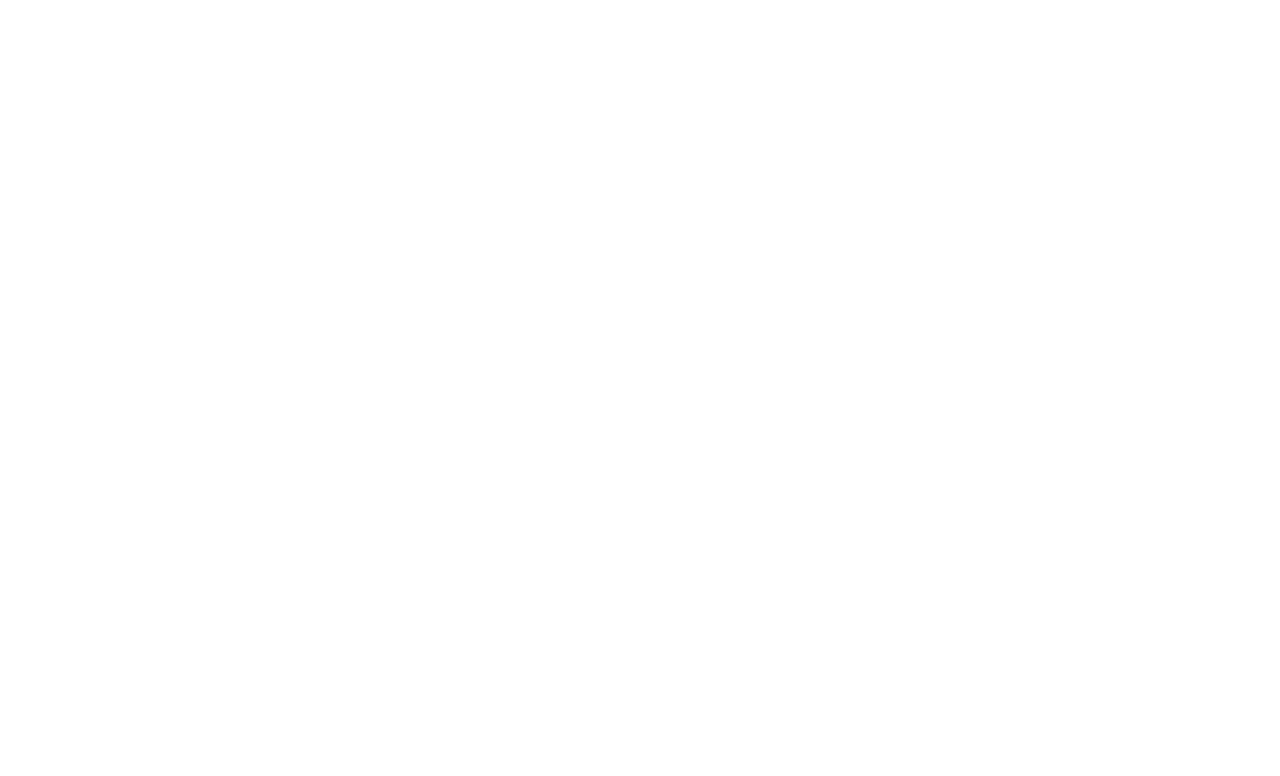
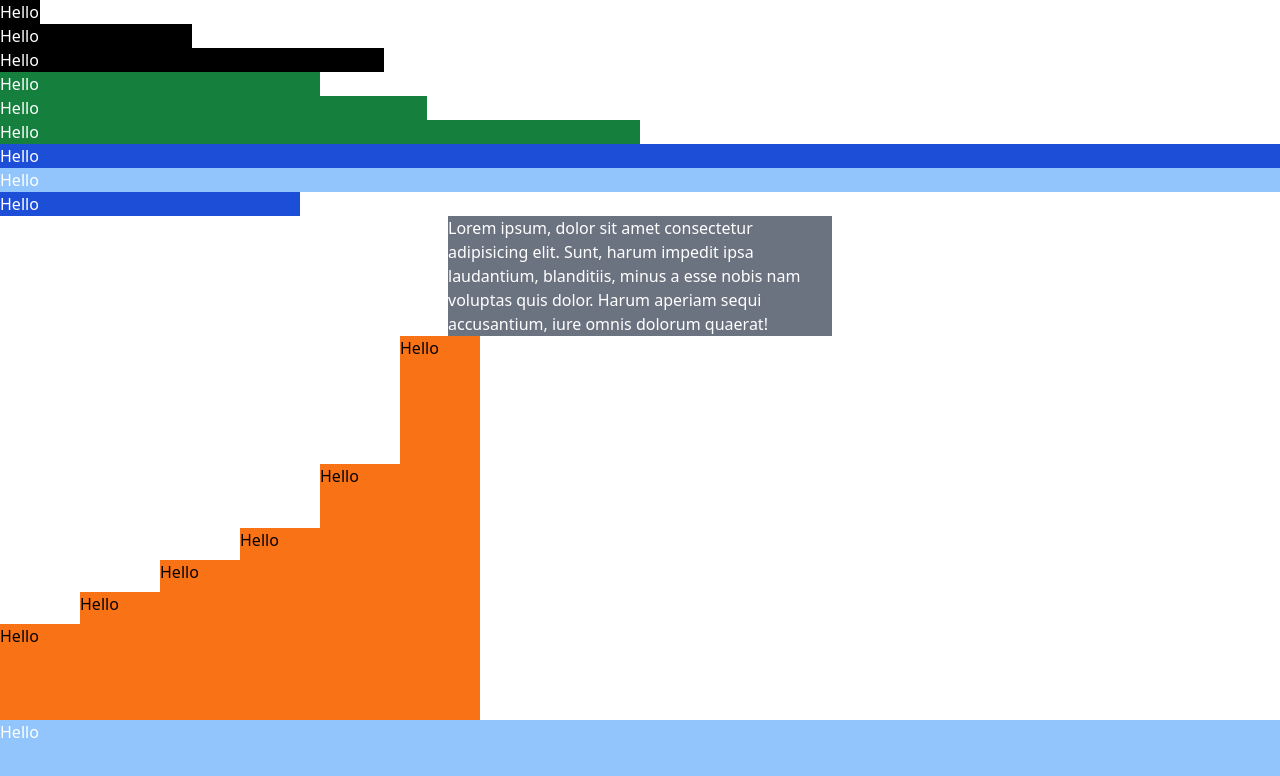
Before and after one commit to AhmetLoca/practicum-tasks, a plain HTML site: page 05-sizing/index.html in a window 1280 px wide. Drawn offline with nearby package versions, Linux system fonts and the light colour scheme.

Commit message:
finished 05-sizing

```diff
--- a/05-sizing/index.html
+++ b/05-sizing/index.html
@@ -9,26 +9,49 @@
   </head>
   <body>
     <!-- Width -->
+    <div class="bg-black text-white w-10">Hello</div>
+    <div class="bg-black text-white w-48">Hello</div>
+    <div class="bg-black text-white w-96">Hello</div>
 
     <!-- Percentages -->
+    <div class="bg-green-700 text-white w-1/4">Hello</div> <!-- width:25% !-->
+    <div class="bg-green-700 text-white w-1/3">Hello</div> <!-- width:33% !-->
+    <div class="bg-green-700 text-white w-1/2">Hello</div> <!-- width:50% !-->
+
 
     <!-- Width of the viewport -->
+    <div class="bg-blue-700 text-white w-screen">Hello</div>
+
 
     <!-- 100% of container -->
+    <div class="bg-blue-300 text-white w-full">Hello</div>
 
     <!-- min/max content -->
 
     <!-- Arbitrary width -->
+    <div class="bg-blue-700 text-white w-[300px]">Hello</div>
 
     <!-- Max Width -->
+    <div class="bg-gray-500 text-white max-w-sm mx-auto">Lorem ipsum, dolor sit amet consectetur adipisicing elit. Sunt, harum impedit ipsa laudantium, blanditiis, minus a esse nobis nam voluptas quis dolor. Harum aperiam sequi accusantium, iure omnis dolorum quaerat!</div>
+
 
     <!-- Height (Most of the same options as widths) -->
+    <div class="flex items-end">
+      <div class="bg-orange-500 w-20 h-24">Hello</div>
+      <div class="bg-orange-500 w-20 h-32">Hello</div>
+      <div class="bg-orange-500 w-20 h-40">Hello</div>
+      <div class="bg-orange-500 w-20 h-48">Hello</div>
+      <div class="bg-orange-500 w-20 h-64">Hello</div>
+      <div class="bg-orange-500 w-20 h-96">Hello</div>
+    </div>
 
     <!-- Min Height -->
 
     <!-- Max Height -->
 
     <!-- Full screen height -->
+    <div class="bg-blue-300 text-white h-screen">Hello</div>
+
   </body>
 </html>
 
```
